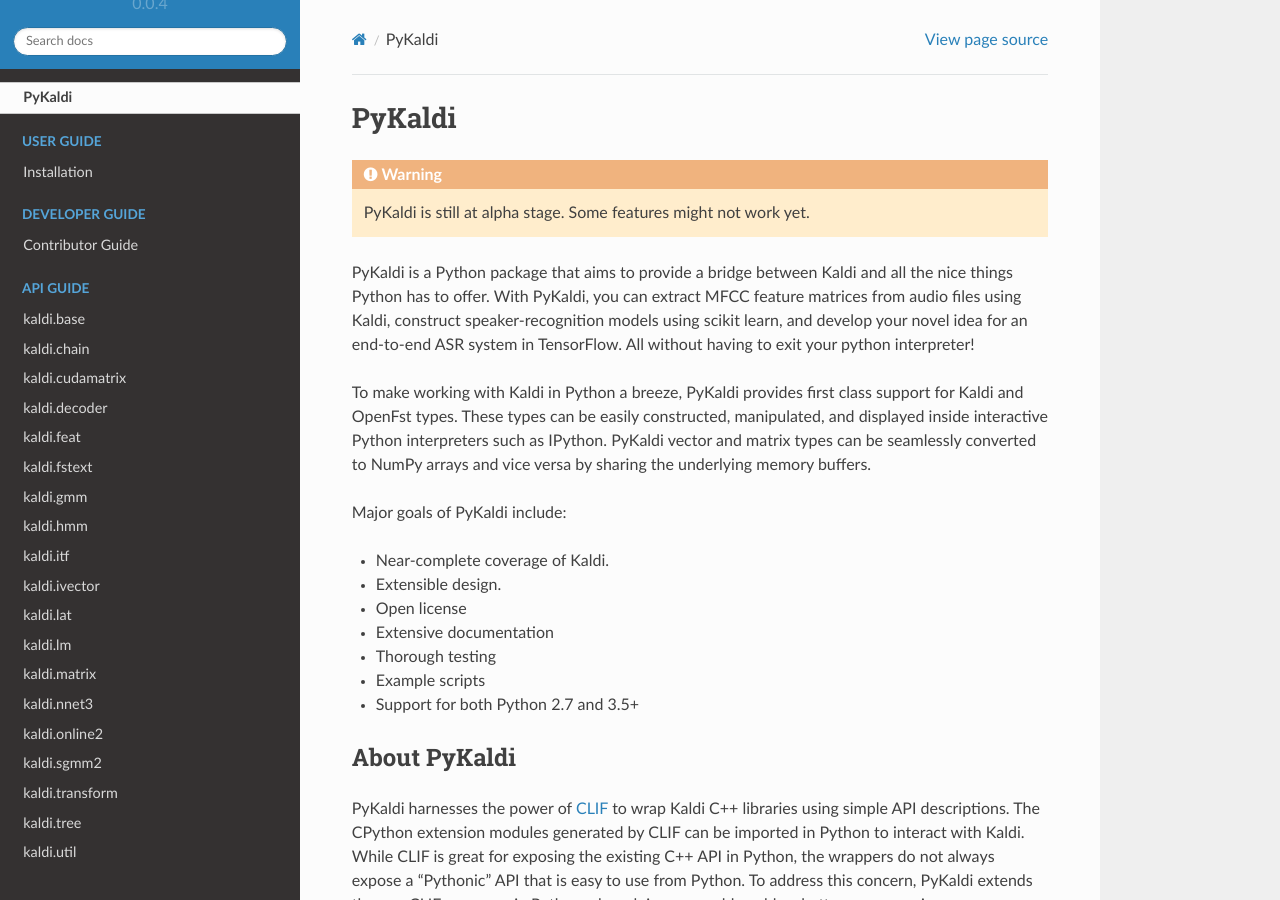
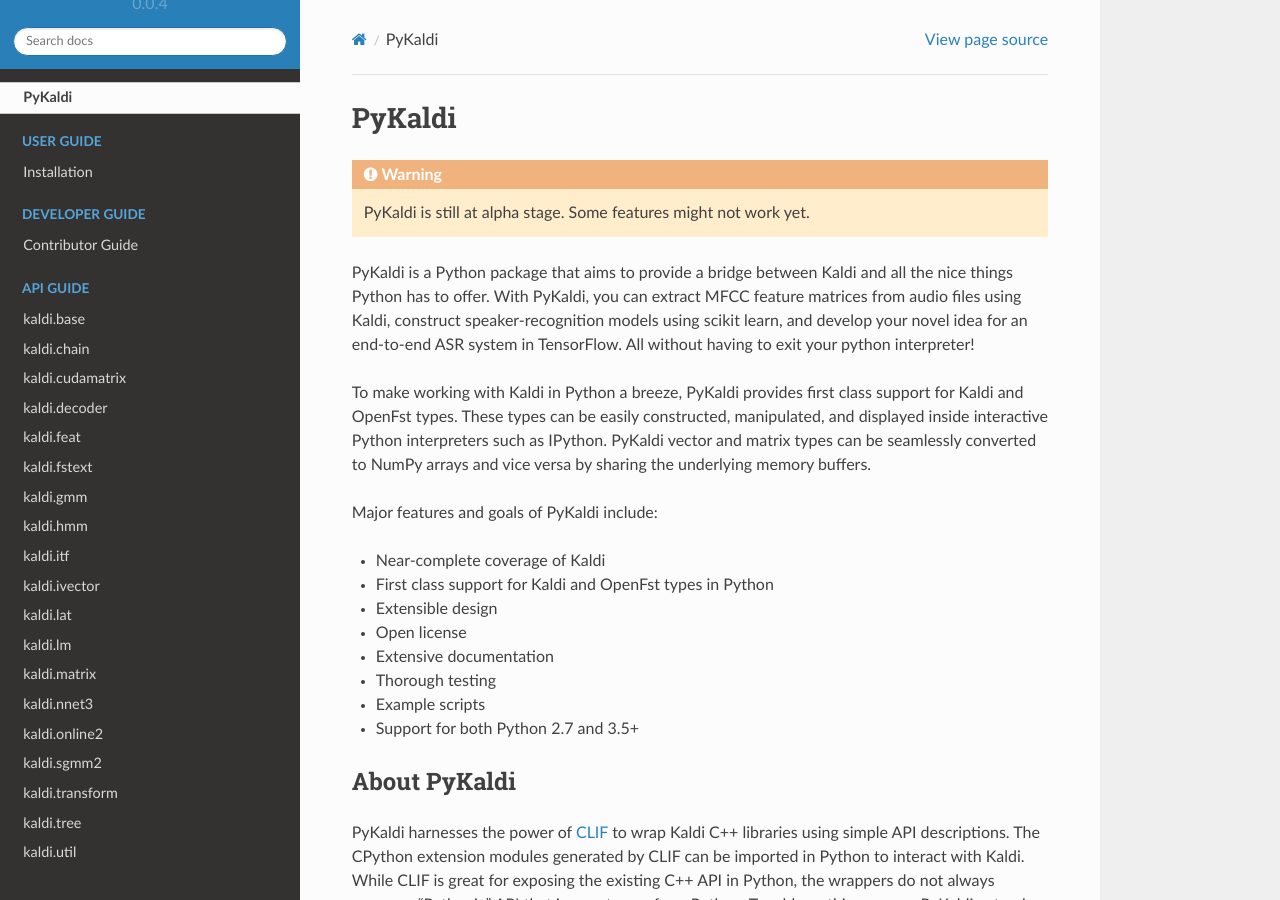
Before and after one commit to pykaldi/pykaldi, a Sphinx documentation site: the page built from docs/index.rst, in a window 1280 px wide and 900 px high. Built offline with Sphinx 7.4.7 and the Read the Docs theme 2.0.0, drawn with Linux system fonts in a browser that asks for light colours.

```diff
--- a/docs/index.rst
+++ b/docs/index.rst
@@ -15,11 +15,13 @@ manipulated, and displayed inside interactive Python interpreters such as
 IPython. PyKaldi vector and matrix types can be seamlessly converted to NumPy
 arrays and vice versa by sharing the underlying memory buffers.
 
-Major goals of PyKaldi include:
+Major features and goals of PyKaldi include:
 
-* Near-complete coverage of Kaldi.
+* Near-complete coverage of Kaldi
 
-* Extensible design.
+* First class support for Kaldi and OpenFst types in Python
+
+* Extensible design
 
 * Open license
 
```
Also changed, not shown: README.md (+5 -3 lines).
